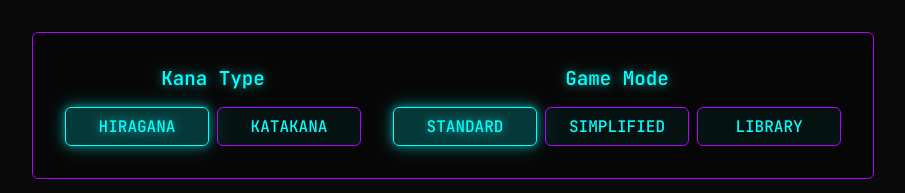
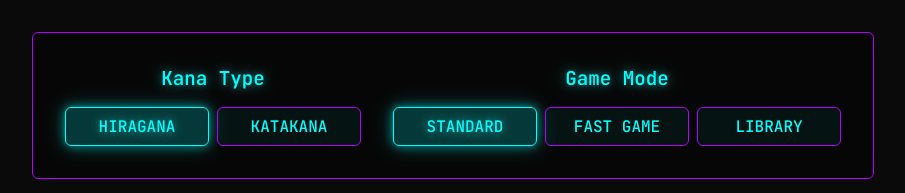
Before and after one commit to chigart/kanagame, a Vue app: page / in a window 1280 px wide. Shown: the top 193 px of the page, without its empty margins (187-1092 px from the left). Built offline with nearby package versions, Linux system fonts and the light colour scheme.

Commit message:
Fixed wrong fase in simplified node

```diff
--- a/src/components/Game.vue
+++ b/src/components/Game.vue
@@ -66,7 +66,7 @@ function startGame() {
 
 function openScore() {
   if (gameSettings.gameMode === 'simplified') {
-    phase.value = 'input'
+    startGame()
     return
   }
   phase.value = 'score'
--- a/src/components/GameSettings.vue
+++ b/src/components/GameSettings.vue
@@ -31,7 +31,7 @@
           :class="['button', { active: gameSettings.gameMode === 'simplified' }]"
           @click="gameSettings.setGameMode('simplified')"
         >
-          Simplified
+          Fast Game
         </button>
         <button
           :class="['button', { active: gameSettings.gameMode === 'library' }]"
```
